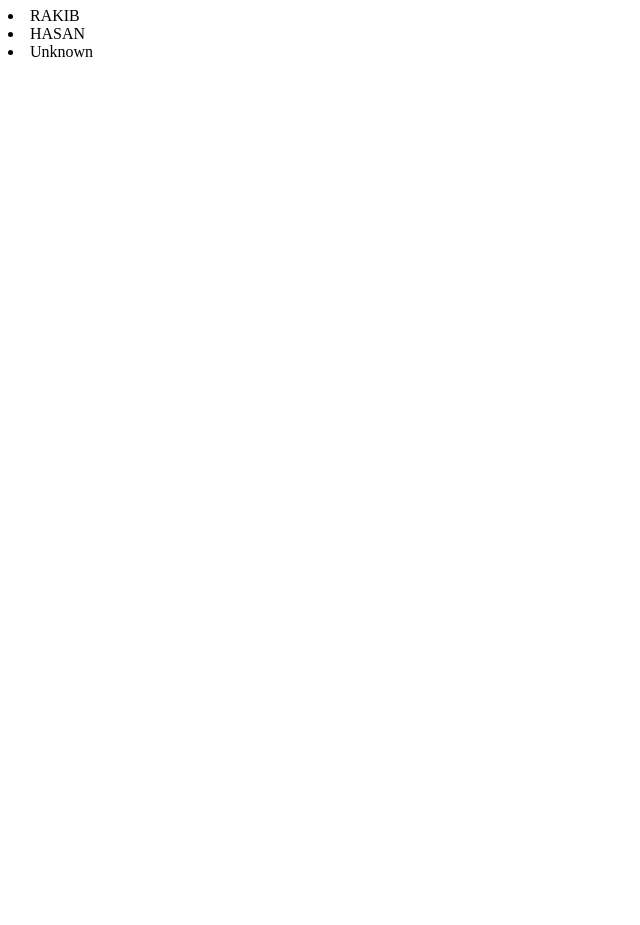
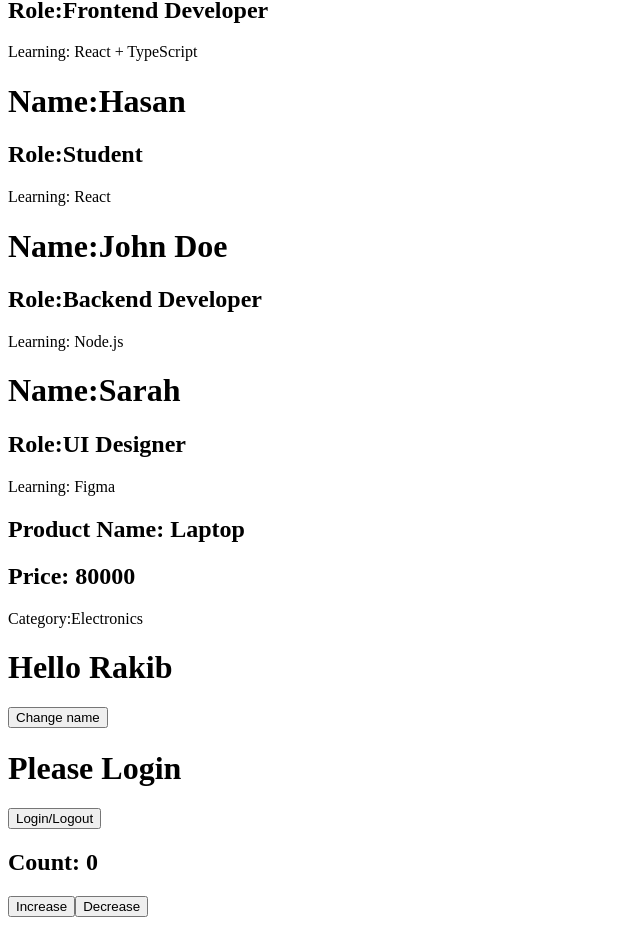
Before and after one commit to md-rakib-hasan1/react-learning, a React (Vite) app: page / in a window 1280 px wide. Shown: the part 336-1261 px from the top of the page, without its empty margins (0-640 px from the left). Before the commit the page ends 800 px from the top, so only its background shows below. Built offline with nearby package versions, Linux system fonts and the light colour scheme.

Commit message:
Learning-State

```diff
--- a/src/App.tsx
+++ b/src/App.tsx
@@ -1,15 +1,59 @@
 import Welcome from "./components/Welcome";
 import Profile from "./components/Profile";
 import New from "./components/new";
-function App(){
+import Product from "./components/Product";
+import Counter from "./components/Counter";
+import { useState } from "react";
+function App() {
+  const[name, setName]=useState<string>("Rakib");
+  const[isLoggedIn, setIsLoggedIn]=useState<boolean>(false);
   return (
     <div>
       <h1>Hello React</h1>
       <p>I am learning React with TypeScript.</p>
 
       <Welcome />
-      <Profile/>
-      <New/>
+      <New />
+      <Profile
+        name="Rakib Hasan"
+        role="Frontend Developer"
+        learning="React + TypeScript"
+      />
+      <Profile
+        name="Hasan"
+        role="Student"
+        learning="React"
+      />
+      <Profile
+        name="John Doe"
+        role="Backend Developer"
+        learning="Node.js"
+      />
+
+      <Profile
+        name="Sarah"
+        role="UI Designer"
+        learning="Figma"
+      />
+
+      <Product
+        productName="Laptop"
+        price ={80000}
+      category="Electronics"
+      />
+
+   <h1>Hello {name}</h1>
+   <button onClick={()=>setName("Hasan")}>
+    Change name
+   </button>
+
+   <h1>
+    {isLoggedIn ? "Welcome Rakib" : "Please Login"}
+   </h1>
+   <button onClick={()=>setIsLoggedIn(!isLoggedIn)}>
+    Login/Logout
+   </button>
+   <Counter/>
     </div>
   );
 }
--- /dev/null
+++ b/src/components/Counter.tsx
@@ -0,0 +1,19 @@
+import { useState } from 'react';
+
+const Counter = () => {
+    const [count, setCount] = useState<number>(0);
+    return (
+        <div>
+            <h2>Count: {count}</h2>
+            <button onClick={() => setCount(count + 1)}>
+                Increase
+            </button>
+
+            <button onClick={() => setCount(count - 1)}>
+                Decrease
+            </button>
+        </div>
+    );
+};
+
+export default Counter;
--- /dev/null
+++ b/src/components/Product.tsx
@@ -0,0 +1,18 @@
+interface ProductProps {
+productName: string
+price: number
+category:string
+}
+
+const Product = ({productName,price,category}:ProductProps) => {
+    return (
+        <div>
+            <h2>Product Name: {productName}</h2>
+            <h2>Price: {price}</h2>
+            <p>Category:{category}</p>
+
+        </div>
+    );
+};
+
+export default Product;
--- a/src/components/Profile.tsx
+++ b/src/components/Profile.tsx
@@ -1,12 +1,15 @@
-function Profile(){
-    const Name= 'RAKIB HASAN';
-    const Role='Frontend Developer';
-    const Learning= 'React + TypeScript';
+interface ProfileProps{
+    name:string;
+    role:string;
+    learning:string;
+}
+function Profile({name,role,learning}:ProfileProps){
+
     return (
         <div>
-            <h1>Name:{Name}</h1>
-            <h2>Role:{Role}</h2>
-            <p>Learning: {Learning}</p>
+            <h1>Name:{name}</h1>
+            <h2>Role:{role}</h2>
+            <p>Learning: {learning}</p>
 
         </div>
     );
```
